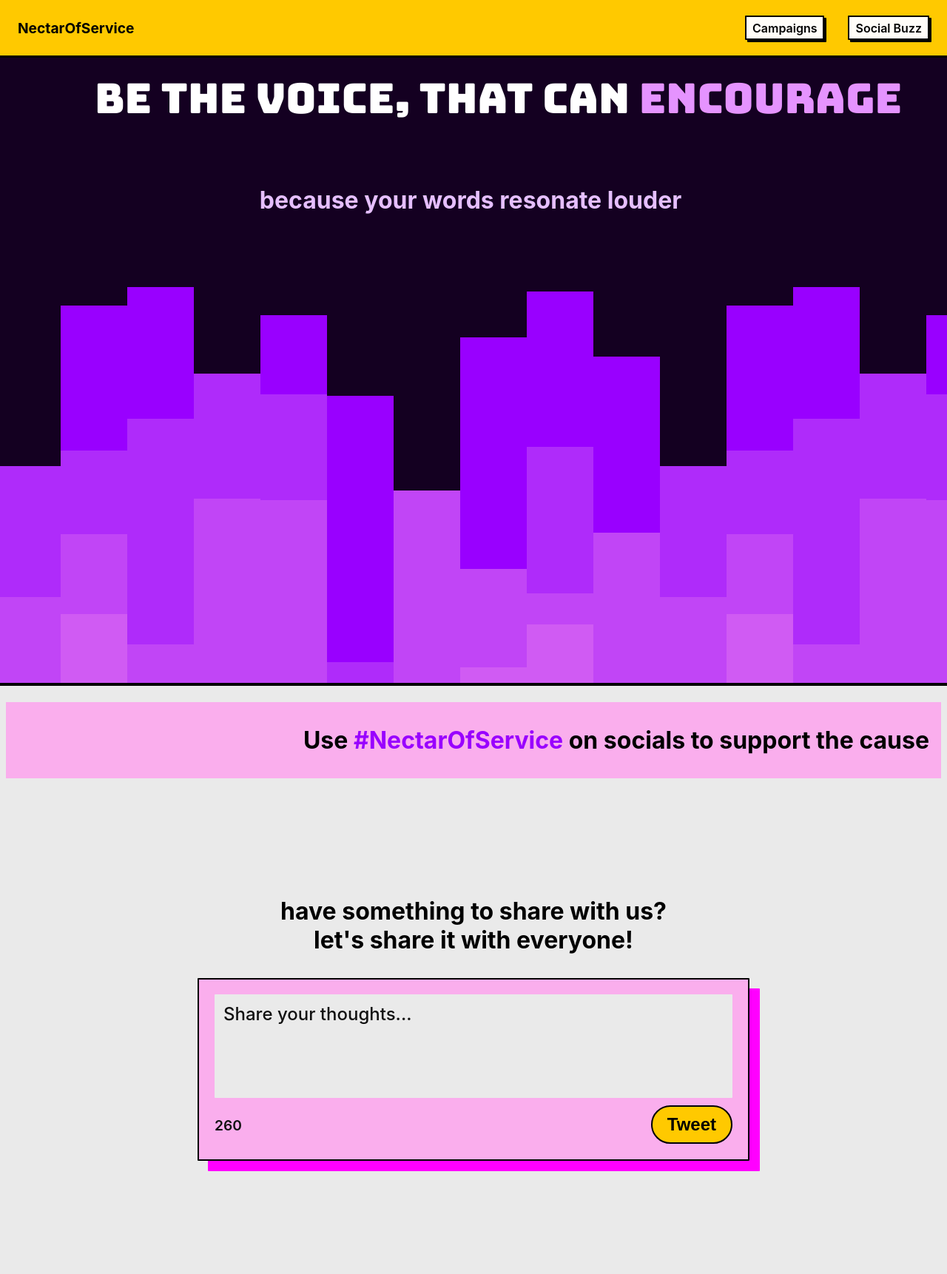
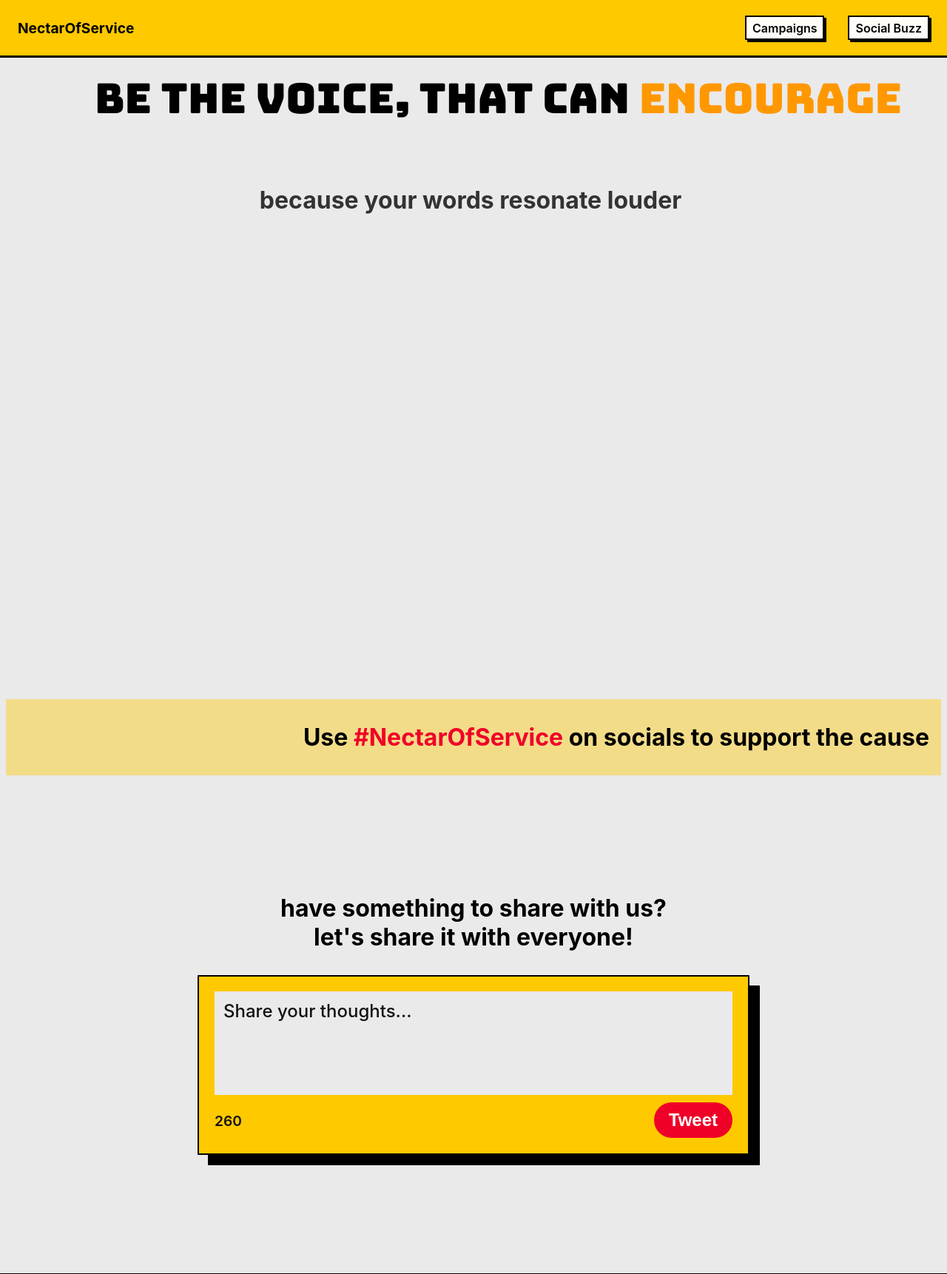
Before and after one commit to Chirag8023/NectarOfService, a PHP site: page /NectarOfService/social_buzz/social_buzz.php in a window 1280 px wide. Shown: the top 1722 px of the page at 74% size. Run offline with PHP 8.4, Linux system fonts and the light colour scheme; some libraries are stand-ins or nearby versions; some web fonts are replaced.

Commit message:
social buzz ux/ui changes

```diff
--- a/assets/main_style.css
+++ b/assets/main_style.css
@@ -807,9 +807,7 @@ a:hover {
 	padding-top: 3.7rem;
 	margin-left: -1rem;
 	margin-right: -0.5rem;
-	background-image: url('http://localhost/NectarOfService/assets/images/blob.svg');
 	min-height: 100vh;
-	border-bottom: 4px solid #000;
 }
 
 #social-buzz-top h1 {
@@ -817,7 +815,7 @@ a:hover {
 	text-align: center;
 	font-size: 3.5em;
 	font-weight: 500;
-	color: #fff;
+	color: #000;
 	margin-top: 0;
 	margin-bottom: 1rem;
 	position: absolute;
@@ -833,8 +831,8 @@ a:hover {
 
 #social-buzz-top h2 {
 	text-align: center;
-	color: #e5bfff;
-	margin-bottom: 14rem;
+	color: #333;
+	margin-bottom: 8rem;
 	font-weight: 700;
 	font-size: 2rem;
 	margin-top: 8rem;
@@ -849,7 +847,7 @@ a:hover {
 }
 
 #social-buzz-middle h1 {
-	background-color: #ff9beec2;
+	background-color: #ffc9006b;
 	text-align: right;
 	padding: 2rem 1rem;
 }
@@ -859,12 +857,12 @@ a:hover {
 }
 
 #social-buzz-bottom #tweet-popup {
-	background-color: #ff9beec2;
+	background-color: #ffc900;
 	border-radius: 1px;
 	border:2px solid black;
 	width: 700px;
 	padding: 1.3rem;
-	box-shadow: 14px 14px #f0f;
+	box-shadow: 14px 14px #000;
 	margin-bottom: 1rem;
 	margin: auto;
 	margin-top: 2rem;
@@ -902,19 +900,19 @@ a:hover {
 }
 
 #social-buzz-bottom #tweet-button {
-	background-color: #ffc900;
-	color: #000;
+	background-color: #ef0028;
+	color: #fff;
 	font-weight: 600;
-	border: 2px solid black;
+	border: none;
 	border-radius: 999px;
 	padding: 10px 20px;
 	font-size: 1.5rem;
 	cursor: pointer;
-	transition: background-color 0.3s ease;
+	transition: background-color 0.2s ease-in-out;
 }
 
 #social-buzz-bottom #tweet-button:hover {
-	background-color: #fff;
+	background-color: #000;
 }
 
 /* Thank you page */
--- a/assets/scripts/social_buzz_script.js
+++ b/assets/scripts/social_buzz_script.js
@@ -78,10 +78,10 @@ document.addEventListener("DOMContentLoaded", function () {
         if (wordSpan.textContent.length > 0) {
             // Remove a character by character from the word
             wordSpan.textContent = wordSpan.textContent.slice(0, -1);
-            setTimeout(eraseWordWithTyping, typingSpeed / 1.2);
+            setTimeout(eraseWordWithTyping, typingSpeed / 1.1);
         } else {
             // Erasing complete, start typing next word
-            setTimeout(updateWordWithTyping, 1200); // Wait for 1.2 seconds before typing next word
+            setTimeout(updateWordWithTyping, 1000); // Wait for 1 seconds before typing next word
         }
     }
 
--- a/social_buzz/social_buzz.php
+++ b/social_buzz/social_buzz.php
@@ -5,12 +5,12 @@
 <body class="body">
     <?php include '../assets/header.php'; ?>
     <div id="social-buzz-top">
-        <h1 id="inspireHeader">be the voice, that can <span id="inspireWord" style="color:#e593ff"></span></h1>
+        <h1 id="inspireHeader">be the voice, that can <span id="inspireWord" style="color:#ff9800"></span></h1>
         <h2>because your words resonate louder</h2>
         <div id="tweets-container"></div>
     </div>
     <div id="social-buzz-middle">
-        <h1>Use <span style="color:#9900ff">#NectarOfService</span> on socials to support the cause</h1>
+        <h1>Use <span style="color:#ef0028">#NectarOfService</span> on socials to support the cause</h1>
     </div>
 
     <div id="social-buzz-bottom">
```
Also changed, not shown: assets/images/blob.svg (deleted).
